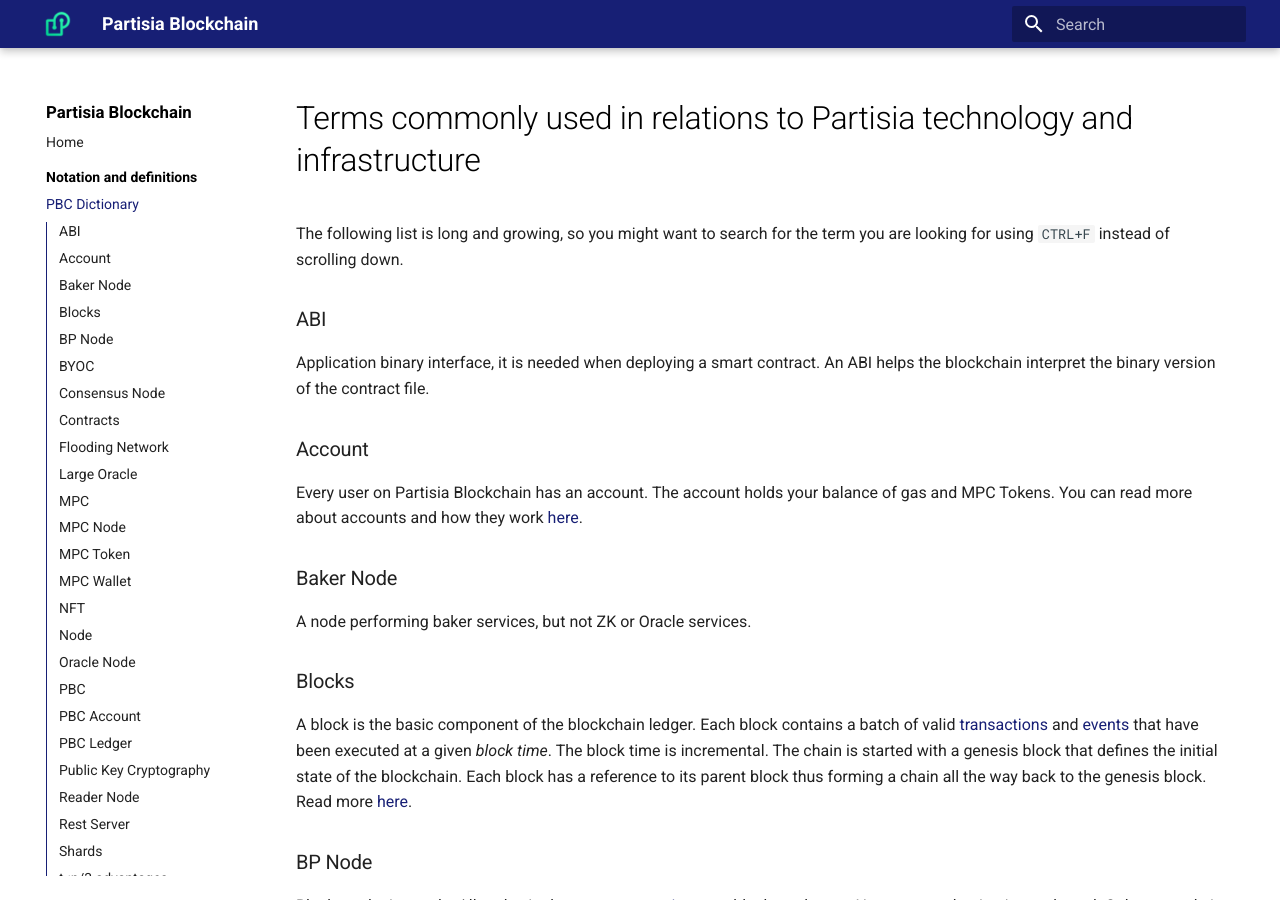
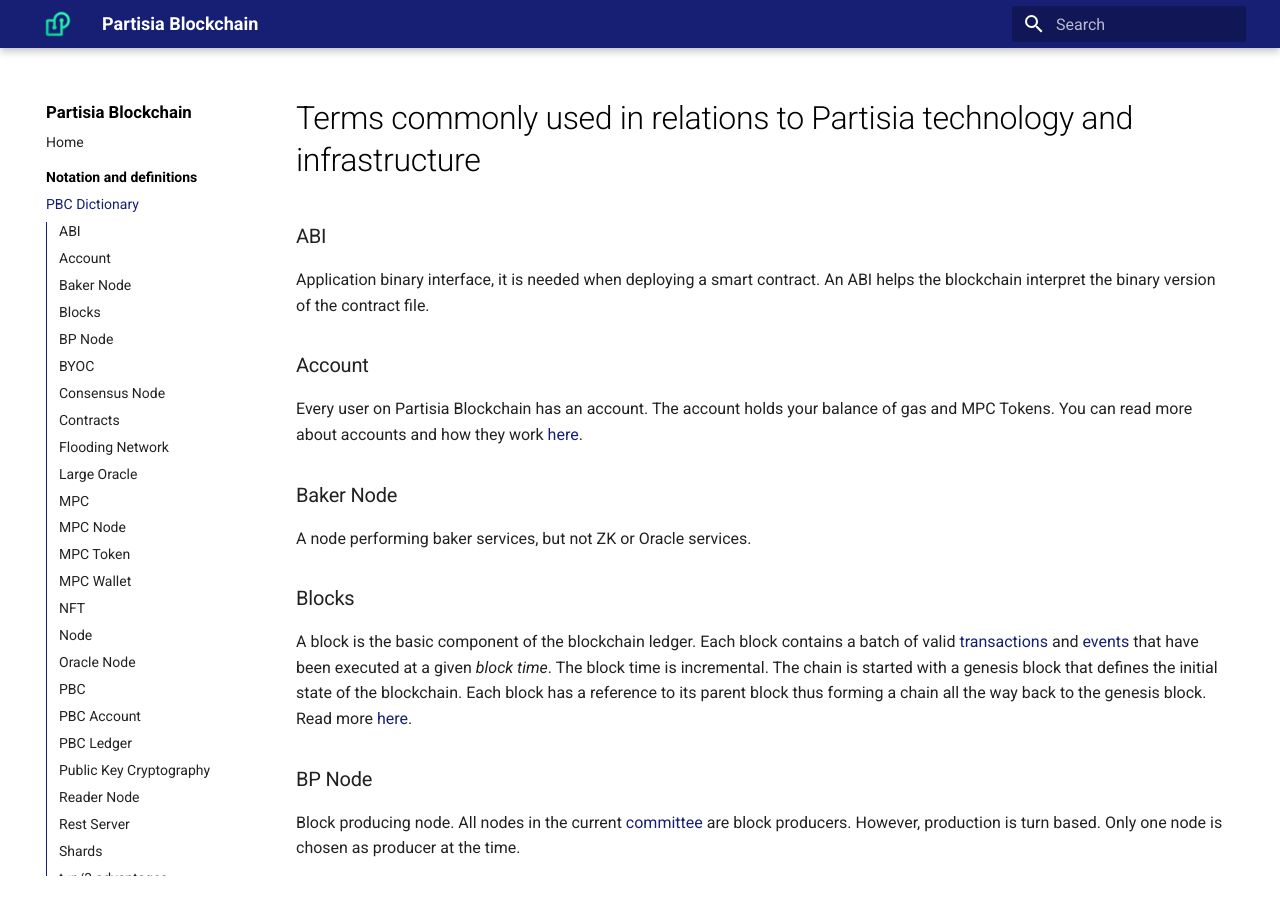
Before and after one commit to 0xSero/partisia-docs, an MkDocs documentation site: the page built from docs/dictionary.md, in a window 1280 px wide and 900 px high. Built offline with MkDocs 1.6.1 and Material for MkDocs 9.7.7, drawn with Linux system fonts in a browser that asks for light colours; a script that is not in the unit is left out.

Commit message:
unnecessary comment

```diff
--- a/docs/dictionary.md
+++ b/docs/dictionary.md
@@ -1,6 +1,5 @@
 # Terms commonly used in relations to Partisia technology and infrastructure
 
-The following list is long and growing, so you might want to search for the term you are looking for using `CTRL+F` instead of scrolling down.
 
 ### ABI
 Application binary interface, it is needed when deploying a smart contract. An ABI helps the blockchain interpret the binary version of the contract file.
```
